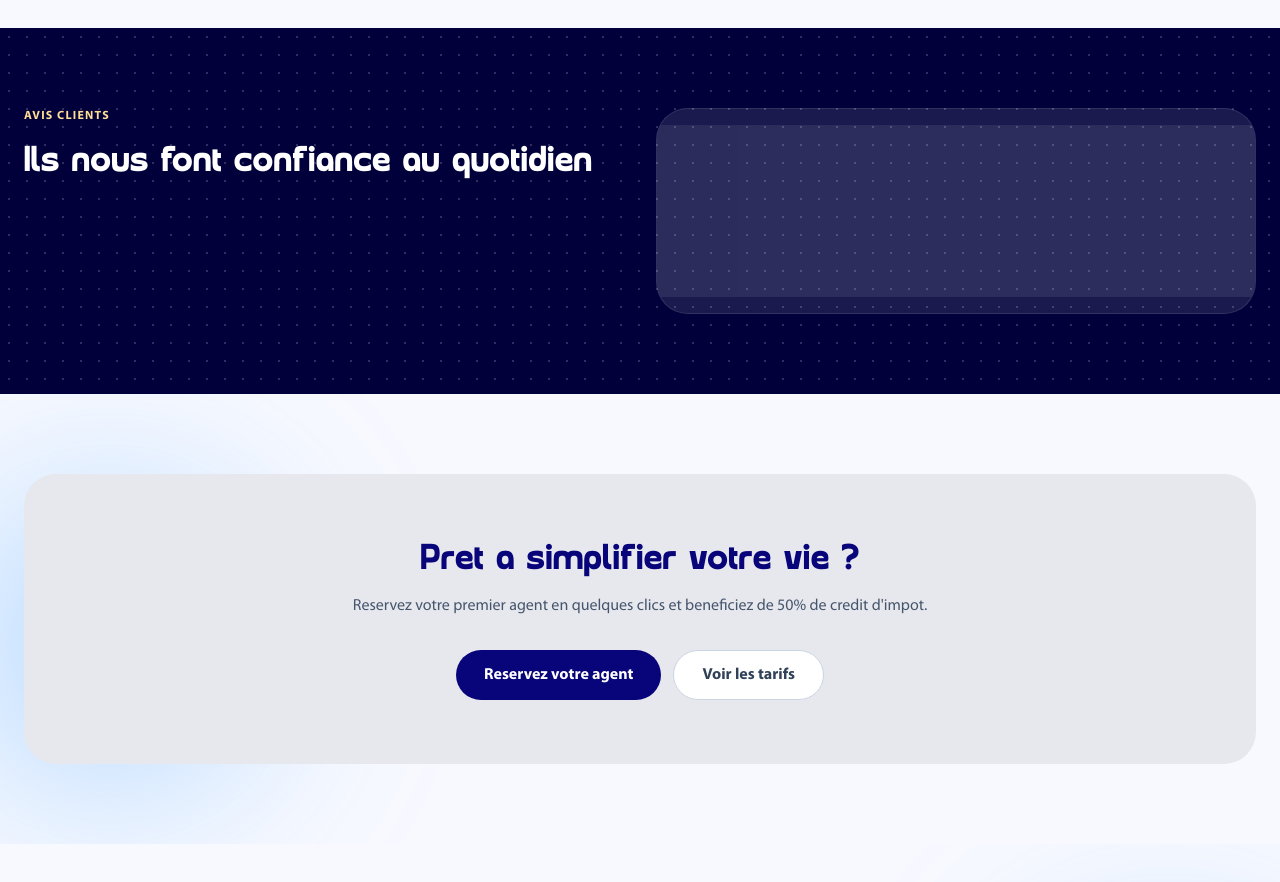
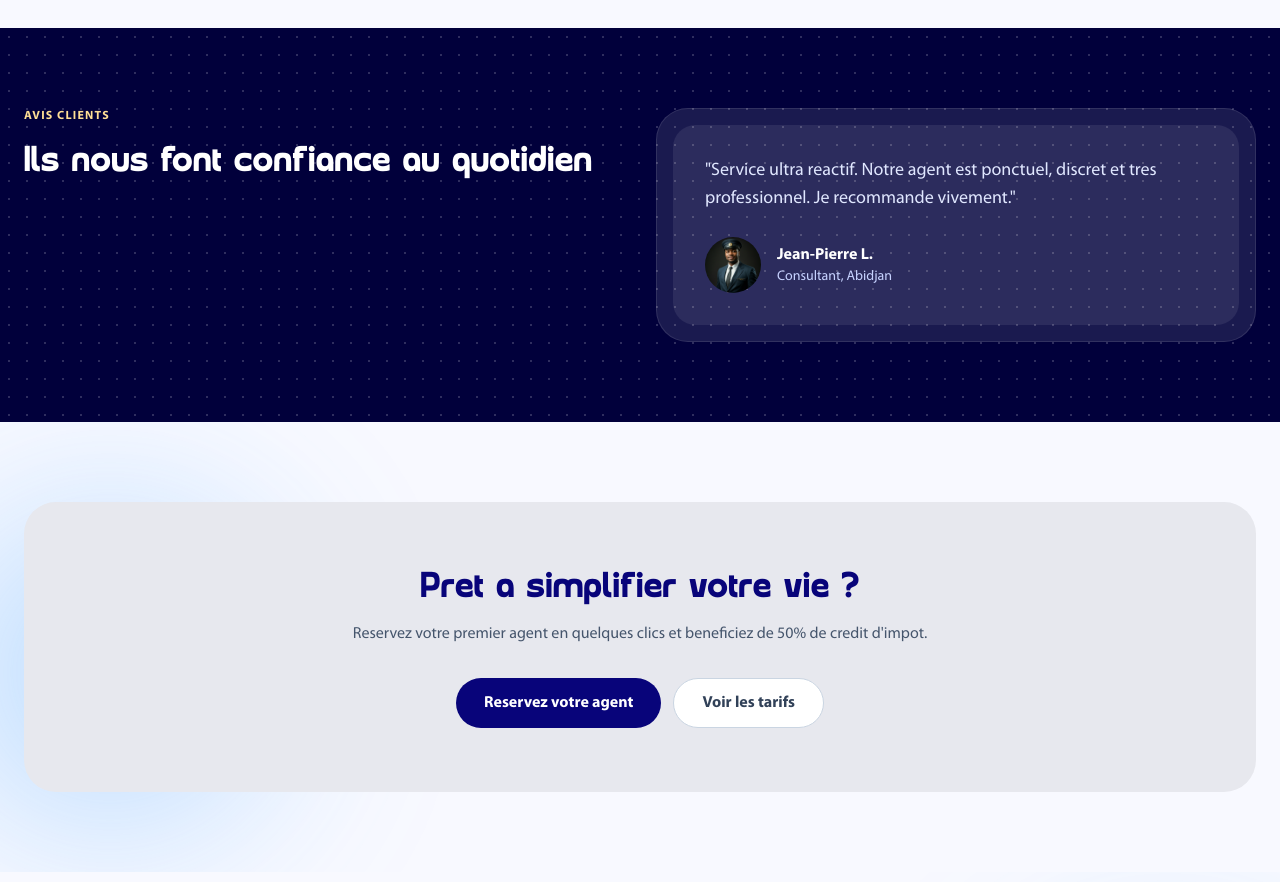
Before and after one commit to exau-umba/adn_website, a React (Vite) app: page / in a window 1280 px wide. Shown: the part 4180-5062 px from the top of the page. Built offline with nearby package versions, Linux system fonts and the light colour scheme.

Commit message:
Refactor TestimonialSection component to implement a fading carousel effect for testimonials. Remove old CSS animations and streamline styles for improved performance and clarity.

```diff
--- a/src/components/TestimonialSection.jsx
+++ b/src/components/TestimonialSection.jsx
@@ -1,3 +1,5 @@
+import { useEffect, useState } from 'react'
+
 export default function TestimonialSection() {
   const testimonials = [
     {
@@ -22,6 +24,27 @@ export default function TestimonialSection() {
       avatar: '/images/team-3.jpg',
     },
   ]
+  const [currentIndex, setCurrentIndex] = useState(0)
+  const [isVisible, setIsVisible] = useState(true)
+
+  useEffect(() => {
+    let timeoutId
+    const intervalId = window.setInterval(() => {
+      setIsVisible(false)
+
+      timeoutId = window.setTimeout(() => {
+        setCurrentIndex((prev) => (prev + 1) % testimonials.length)
+        setIsVisible(true)
+      }, 340)
+    }, 5000)
+
+    return () => {
+      window.clearInterval(intervalId)
+      if (timeoutId) window.clearTimeout(timeoutId)
+    }
+  }, [testimonials.length])
+
+  const activeTestimonial = testimonials[currentIndex]
 
   return (
     <section id="temoignage" className="js-section relative overflow-hidden bg-[#01003b] py-20 text-white">
@@ -32,20 +55,20 @@ export default function TestimonialSection() {
           <h2 className="mt-4 font-heading text-4xl font-bold">Ils nous font confiance au quotidien</h2>
         </div>
         <div className="relative overflow-hidden rounded-[2rem] border border-white/10 bg-white/10 p-3 md:p-4">
-          <div className="testimonial-track flex gap-4">
-            {[...testimonials, ...testimonials].map((item, index) => (
-              <article key={`${item.name}-${index}`} className="min-w-full rounded-[1.4rem] bg-white/8 p-6 md:p-8">
-                <p className="text-lg text-indigo-100">"{item.quote}"</p>
-                <div className="mt-6 flex items-center gap-4">
-                  <img src={item.avatar} alt={item.name} className="h-14 w-14 rounded-full object-cover" />
-                  <div>
-                    <p className="font-bold">{item.name}</p>
-                    <p className="text-sm text-indigo-200">{item.role}</p>
-                  </div>
-                </div>
-              </article>
-            ))}
-          </div>
+          <article
+            className={`rounded-[1.4rem] bg-white/8 p-6 transition-all duration-300 md:p-8 ${
+              isVisible ? 'translate-x-0 opacity-100' : 'translate-x-4 opacity-0'
+            }`}
+          >
+            <p className="text-lg text-indigo-100">"{activeTestimonial.quote}"</p>
+            <div className="mt-6 flex items-center gap-4">
+              <img src={activeTestimonial.avatar} alt={activeTestimonial.name} className="h-14 w-14 rounded-full object-cover" />
+              <div>
+                <p className="font-bold">{activeTestimonial.name}</p>
+                <p className="text-sm text-indigo-200">{activeTestimonial.role}</p>
+              </div>
+            </div>
+          </article>
         </div>
       </div>
     </section>
--- a/src/index.css
+++ b/src/index.css
@@ -108,20 +108,6 @@ body {
   animation: heroCardB 7s ease-in-out infinite;
 }
 
-.testimonial-track {
-  width: max-content;
-  animation: testimonialSwipe 18s linear infinite;
-}
-
-@keyframes testimonialSwipe {
-  0% {
-    transform: translateX(0);
-  }
-  100% {
-    transform: translateX(calc(-50% - 8px));
-  }
-}
-
 @keyframes heroCardA {
   0% {
     transform: translateX(0) translateY(0) rotate(-1.4deg) scale(1);
@@ -194,9 +180,6 @@ h3 {
     animation: heroCardBMobile 7s ease-in-out infinite;
   }
 
-  .testimonial-track {
-    animation-duration: 22s;
-  }
 }
 
 @keyframes heroCardAMobile {
```
